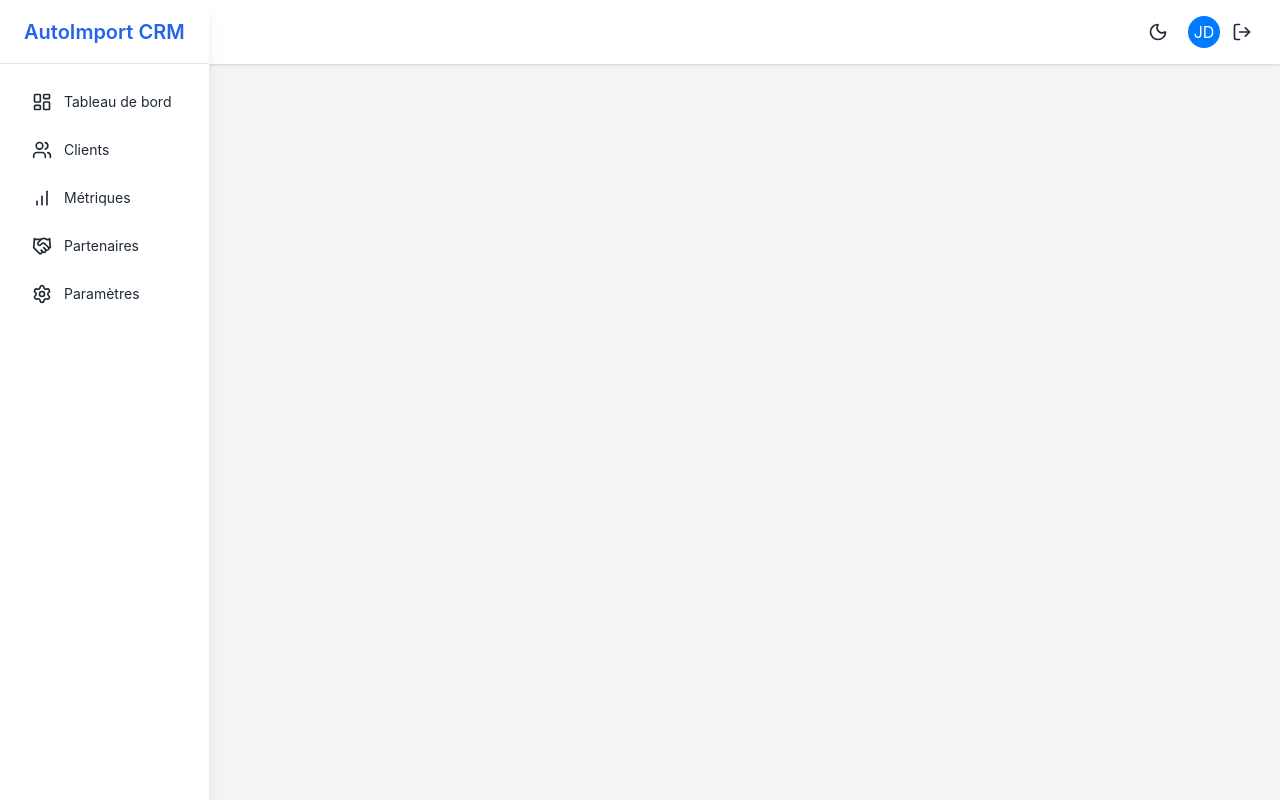
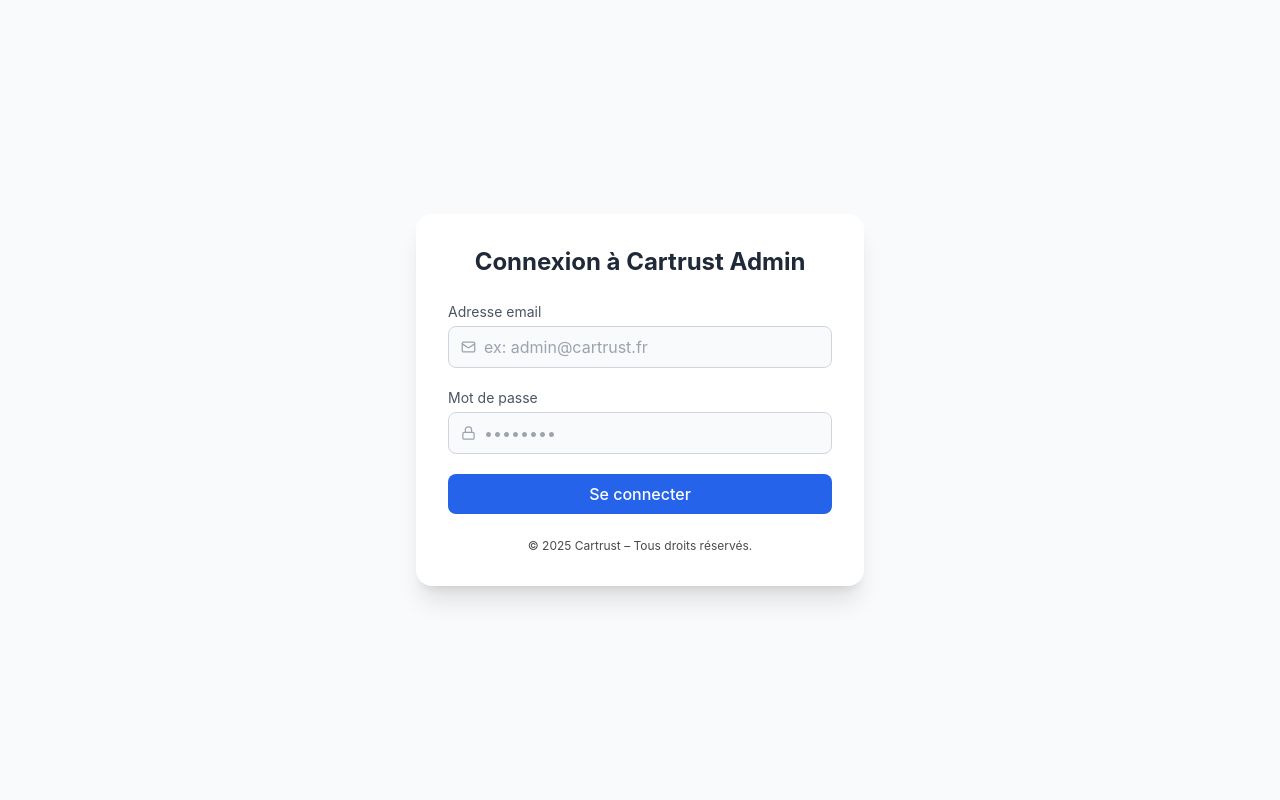
Before and after one commit to BryanParisot/CRM_TRUST_FRONT, a React app: page /login in a window 1280 px wide. Built offline with nearby package versions, Linux system fonts and the light colour scheme; the HTML template or start-up script is replaced by a standard one.

Commit message:
feat(login): create login page

```diff
--- a/src/App.tsx
+++ b/src/App.tsx
@@ -1,22 +1,29 @@
-import React, { useState } from 'react';
-import { BrowserRouter as Router, Routes, Route } from 'react-router-dom';
-import { DndContext, DragEndEvent } from '@dnd-kit/core';
-// Pages
-import Dashboard from './pages/Dashboard';
-import ClientDetail from './pages/ClientDetail';
-import Metrics from './pages/Metrics';
+import { Toaster } from "react-hot-toast";
+import { Route, BrowserRouter as Router, Routes } from 'react-router-dom';
 import Layout from './components/Layout';
 import { ThemeProvider } from './contexts/ThemeContext';
+import ClientDetail from './pages/ClientDetail';
+import Dashboard from './pages/Dashboard';
+import Login from "./pages/login"; // 👈
+import Metrics from './pages/Metrics';
+
 export function App() {
-  return <ThemeProvider>
+  return (
+    <ThemeProvider>
       <Router>
-        <Layout>
-          <Routes>
+        <Routes>
+          <Route path="/login" element={<Login />} />
+
+          {/* Protégé par layout */}
+          <Route element={<Layout />}>
             <Route path="/" element={<Dashboard />} />
             <Route path="/client/:id" element={<ClientDetail />} />
             <Route path="/metrics" element={<Metrics />} />
-          </Routes>
-        </Layout>
+          </Route>
+        </Routes>
+
+        <Toaster position="top-right" reverseOrder={false} />
       </Router>
-    </ThemeProvider>;
+    </ThemeProvider>
+  );
 }
--- a/src/components/Layout.tsx
+++ b/src/components/Layout.tsx
@@ -1,107 +1,204 @@
-import React, { useState } from 'react';
-import { Link, useLocation } from 'react-router-dom';
-import { useTheme } from '../contexts/ThemeContext';
-import { LayoutDashboardIcon, UsersIcon, BarChartIcon, HandshakeIcon, SettingsIcon, MenuIcon, XIcon, SunIcon, MoonIcon, LogOutIcon } from 'lucide-react';
-interface LayoutProps {
-  children: React.ReactNode;
-}
-const Layout: React.FC<LayoutProps> = ({
-  children
-}) => {
+import {
+  BarChartIcon,
+  HandshakeIcon,
+  LayoutDashboardIcon,
+  LogOutIcon,
+  MenuIcon,
+  MoonIcon,
+  SettingsIcon,
+  SunIcon,
+  UsersIcon,
+  XIcon,
+} from "lucide-react";
+import React, { useEffect, useState } from "react";
+import toast from "react-hot-toast";
+import { Link, Outlet, useLocation, useNavigate } from "react-router-dom";
+import { useTheme } from "../contexts/ThemeContext";
+
+const Layout: React.FC = () => {
   const [sidebarOpen, setSidebarOpen] = useState(false);
-  const {
-    theme,
-    toggleTheme
-  } = useTheme();
+  const { theme, toggleTheme } = useTheme();
   const location = useLocation();
-  const toggleSidebar = () => {
-    setSidebarOpen(!sidebarOpen);
+  const navigate = useNavigate();
+
+  // === Vérif connexion ===
+  useEffect(() => {
+    const token = localStorage.getItem("token");
+    if (!token) {
+      navigate("/login");
+    }
+  }, [navigate]);
+
+  // === Données user ===
+  const user = JSON.parse(localStorage.getItem("user") || "{}");
+  const initials =
+    user?.name
+      ?.split(" ")
+      .map((n: string) => n[0])
+      .join("")
+      .toUpperCase() || "US";
+
+  // === Actions ===
+  const toggleSidebar = () => setSidebarOpen(!sidebarOpen);
+  const closeSidebar = () => setSidebarOpen(false);
+  const isActive = (path: string) => location.pathname === path;
+
+  const handleLogout = () => {
+    localStorage.removeItem("token");
+    localStorage.removeItem("user");
+    toast.success("Déconnexion réussie 👋");
+    navigate("/login");
   };
-  const closeSidebar = () => {
-    setSidebarOpen(false);
-  };
-  const isActive = (path: string) => {
-    return location.pathname === path;
-  };
-  return <div className="flex h-screen bg-gray-100 dark:bg-gray-900 text-gray-800 dark:text-gray-200">
-      {/* Mobile sidebar backdrop */}
-      {sidebarOpen && <div className="fixed inset-0 z-20 bg-black bg-opacity-50 lg:hidden" onClick={closeSidebar}></div>}
-      {/* Sidebar */}
-      <aside className={`fixed inset-y-0 left-0 z-30 w-54 transform bg-white dark:bg-gray-800 shadow-lg transition-transform duration-300 lg:translate-x-0 lg:static lg:inset-auto ${sidebarOpen ? 'translate-x-0' : '-translate-x-full'}`}>
+
+  // === Rendu ===
+  return (
+    <div className="flex h-screen bg-gray-100 dark:bg-gray-900 text-gray-800 dark:text-gray-200">
+      {/* Backdrop mobile */}
+      {sidebarOpen && (
+        <div
+          className="fixed inset-0 z-20 bg-black bg-opacity-50 lg:hidden"
+          onClick={closeSidebar}
+        />
+      )}
+
+      {/* === SIDEBAR === */}
+      <aside
+        className={`fixed inset-y-0 left-0 z-30 w-56 transform bg-white dark:bg-gray-800 shadow-lg transition-transform duration-300 lg:translate-x-0 lg:static lg:inset-auto ${sidebarOpen ? "translate-x-0" : "-translate-x-full"
+          }`}
+      >
         <div className="flex items-center justify-between h-16 px-6 border-b dark:border-gray-700">
-          <div className="flex items-center">
-            <span className="text-xl font-semibold text-blue-600 dark:text-blue-400">
-              AutoImport CRM
-            </span>
-          </div>
-          <button className="p-1 rounded-md lg:hidden focus:outline-none focus:ring-2 focus:ring-blue-500" onClick={toggleSidebar}>
+          <span className="text-xl font-semibold text-blue-600 dark:text-blue-400">
+            AutoImport CRM
+          </span>
+          <button
+            className="p-1 rounded-md lg:hidden focus:outline-none focus:ring-2 focus:ring-blue-500"
+            onClick={toggleSidebar}
+          >
             <XIcon className="w-6 h-6" />
           </button>
         </div>
+
         <nav className="px-4 py-4 text-sm">
           <ul className="space-y-1">
             <li>
-              <Link to="/" className={`flex items-center px-4 py-3 rounded-md transition-colors ${isActive('/') ? 'bg-blue-100 dark:bg-blue-900 text-blue-700 dark:text-blue-300' : 'hover:bg-gray-100 dark:hover:bg-gray-700'}`} onClick={closeSidebar}>
+              <Link
+                to="/"
+                className={`flex items-center px-4 py-3 rounded-md transition-colors ${isActive("/")
+                    ? "bg-blue-100 dark:bg-blue-900 text-blue-700 dark:text-blue-300"
+                    : "hover:bg-gray-100 dark:hover:bg-gray-700"
+                  }`}
+                onClick={closeSidebar}
+              >
                 <LayoutDashboardIcon className="w-5 h-5 mr-3" />
-                <span>Tableau de bord</span>
+                Tableau de bord
               </Link>
             </li>
             <li>
-              <Link to="/clients" className={`flex items-center px-4 py-3 rounded-md transition-colors ${isActive('/clients') ? 'bg-blue-100 dark:bg-blue-900 text-blue-700 dark:text-blue-300' : 'hover:bg-gray-100 dark:hover:bg-gray-700'}`} onClick={closeSidebar}>
+              <Link
+                to="/clients"
+                className={`flex items-center px-4 py-3 rounded-md transition-colors ${isActive("/clients")
+                    ? "bg-blue-100 dark:bg-blue-900 text-blue-700 dark:text-blue-300"
+                    : "hover:bg-gray-100 dark:hover:bg-gray-700"
+                  }`}
+                onClick={closeSidebar}
+              >
                 <UsersIcon className="w-5 h-5 mr-3" />
-                <span>Clients</span>
+                Clients
               </Link>
             </li>
             <li>
-              <Link to="/metrics" className={`flex items-center px-4 py-3 rounded-md transition-colors ${isActive('/metrics') ? 'bg-blue-100 dark:bg-blue-900 text-blue-700 dark:text-blue-300' : 'hover:bg-gray-100 dark:hover:bg-gray-700'}`} onClick={closeSidebar}>
+              <Link
+                to="/metrics"
+                className={`flex items-center px-4 py-3 rounded-md transition-colors ${isActive("/metrics")
+                    ? "bg-blue-100 dark:bg-blue-900 text-blue-700 dark:text-blue-300"
+                    : "hover:bg-gray-100 dark:hover:bg-gray-700"
+                  }`}
+                onClick={closeSidebar}
+              >
                 <BarChartIcon className="w-5 h-5 mr-3" />
-                <span>Métriques</span>
+                Métriques
               </Link>
             </li>
             <li>
-              <Link to="/partners" className={`flex items-center px-4 py-3 rounded-md transition-colors ${isActive('/partners') ? 'bg-blue-100 dark:bg-blue-900 text-blue-700 dark:text-blue-300' : 'hover:bg-gray-100 dark:hover:bg-gray-700'}`} onClick={closeSidebar}>
+              <Link
+                to="/partners"
+                className={`flex items-center px-4 py-3 rounded-md transition-colors ${isActive("/partners")
+                    ? "bg-blue-100 dark:bg-blue-900 text-blue-700 dark:text-blue-300"
+                    : "hover:bg-gray-100 dark:hover:bg-gray-700"
+                  }`}
+                onClick={closeSidebar}
+              >
                 <HandshakeIcon className="w-5 h-5 mr-3" />
-                <span>Partenaires</span>
+                Partenaires
               </Link>
             </li>
             <li>
-              <Link to="/settings" className={`flex items-center px-4 py-3 rounded-md transition-colors ${isActive('/settings') ? 'bg-blue-100 dark:bg-blue-900 text-blue-700 dark:text-blue-300' : 'hover:bg-gray-100 dark:hover:bg-gray-700'}`} onClick={closeSidebar}>
+              <Link
+                to="/settings"
+                className={`flex items-center px-4 py-3 rounded-md transition-colors ${isActive("/settings")
+                    ? "bg-blue-100 dark:bg-blue-900 text-blue-700 dark:text-blue-300"
+                    : "hover:bg-gray-100 dark:hover:bg-gray-700"
+                  }`}
+                onClick={closeSidebar}
+              >
                 <SettingsIcon className="w-5 h-5 mr-3" />
-                <span>Paramètres</span>
+                Paramètres
               </Link>
             </li>
           </ul>
         </nav>
       </aside>
-      {/* Main content */}
+
+      {/* === MAIN === */}
       <div className="flex flex-col flex-1 overflow-hidden">
         {/* Header */}
         <header className="flex items-center justify-between h-16 px-6 bg-white dark:bg-gray-800 shadow z-10">
           <div className="flex items-center">
-            <button className="p-1 mr-4 rounded-md lg:hidden focus:outline-none focus:ring-2 focus:ring-blue-500" onClick={toggleSidebar}>
+            <button
+              className="p-1 mr-4 rounded-md lg:hidden focus:outline-none focus:ring-2 focus:ring-blue-500"
+              onClick={toggleSidebar}
+            >
               <MenuIcon className="w-6 h-6" />
             </button>
             <h1 className="text-xl font-semibold lg:hidden">AutoImport CRM</h1>
           </div>
+
           <div className="flex items-center space-x-4">
-            <button className="p-1 rounded-full hover:bg-gray-200 dark:hover:bg-gray-700 focus:outline-none focus:ring-2 focus:ring-blue-500" onClick={toggleTheme} aria-label="Changer de thème">
-              {theme === 'light' ? <MoonIcon className="w-5 h-5" /> : <SunIcon className="w-5 h-5" />}
+            {/* Toggle dark mode */}
+            <button
+              className="p-1 rounded-full hover:bg-gray-200 dark:hover:bg-gray-700 focus:outline-none focus:ring-2 focus:ring-blue-500"
+              onClick={toggleTheme}
+              aria-label="Changer de thème"
+            >
+              {theme === "light" ? (
+                <MoonIcon className="w-5 h-5" />
+              ) : (
+                <SunIcon className="w-5 h-5" />
+              )}
             </button>
-            <div className="flex items-center">
-              <div className="w-8 h-8 rounded-full bg-blue-500 flex items-center justify-center text-white">
-                JD
+
+            {/* User avatar + logout */}
+            <div className="flex items-center space-x-2">
+              <div className="w-8 h-8 rounded-full bg-blue-500 flex items-center justify-center text-white font-semibold">
+                {initials}
               </div>
-              <button className="ml-2 p-1 rounded-full hover:bg-gray-200 dark:hover:bg-gray-700 focus:outline-none focus:ring-2 focus:ring-blue-500">
+              <button
+                onClick={handleLogout}
+                className="p-1 rounded-full hover:bg-gray-200 dark:hover:bg-gray-700 focus:outline-none focus:ring-2 focus:ring-blue-500"
+              >
                 <LogOutIcon className="w-5 h-5" />
               </button>
             </div>
           </div>
         </header>
-        {/* Main content area */}
+
+        {/* Contenu principal */}
         <main className="flex-1 overflow-y-auto p-6 bg-gray-100 dark:bg-gray-900">
-          {children}
+          <Outlet /> {/* ✅ Affiche ici le contenu des routes enfants */}
         </main>
       </div>
-    </div>;
+    </div>
+  );
 };
+
 export default Layout;
--- /dev/null
+++ b/src/pages/Login.tsx
@@ -0,0 +1,105 @@
+// src/pages/Login.tsx
+import React, { useState } from "react";
+import { useNavigate } from "react-router-dom";
+import { LockIcon, MailIcon } from "lucide-react";
+import toast from "react-hot-toast";
+
+const Login: React.FC = () => {
+    const navigate = useNavigate();
+    const [email, setEmail] = useState("");
+    const [password, setPassword] = useState("");
+    const [loading, setLoading] = useState(false);
+
+    const handleLogin = async (e: React.FormEvent) => {
+        e.preventDefault();
+        setLoading(true);
+
+        try {
+            const res = await fetch("http://localhost:3000/api/auth/login", {
+                method: "POST",
+                headers: { "Content-Type": "application/json" },
+                body: JSON.stringify({ email, password }),
+            });
+
+            const data = await res.json();
+
+            if (!res.ok) {
+                throw new Error(data.message || "Erreur de connexion");
+            }
+
+            // ✅ Stocke le token et user info
+            localStorage.setItem("token", data.token);
+            localStorage.setItem("user", JSON.stringify(data.user));
+
+            toast.success(`Bienvenue ${data.user.name} 👋`);
+            navigate("/"); // redirection vers le dashboard
+        } catch (error: any) {
+            toast.error(error.message);
+        } finally {
+            setLoading(false);
+        }
+    };
+
+    return (
+        <div className="flex min-h-screen items-center justify-center bg-gray-50 dark:bg-gray-900">
+            <div className="bg-white dark:bg-gray-800 shadow-xl rounded-2xl p-8 w-full max-w-md">
+                <h2 className="text-2xl font-bold text-center text-gray-800 dark:text-gray-200 mb-6">
+                    Connexion à Cartrust Admin
+                </h2>
+
+                <form onSubmit={handleLogin} className="space-y-5">
+                    <div>
+                        <label className="block text-sm text-gray-600 dark:text-gray-300 mb-1">
+                            Adresse email
+                        </label>
+                        <div className="flex items-center border border-gray-300 dark:border-gray-600 rounded-lg px-3 py-2 bg-gray-50 dark:bg-gray-700">
+                            <MailIcon className="w-4 h-4 text-gray-400 mr-2" />
+                            <input
+                                type="email"
+                                className="w-full bg-transparent outline-none text-gray-700 dark:text-gray-200"
+                                placeholder="ex: admin@cartrust.fr"
+                                value={email}
+                                onChange={(e) => setEmail(e.target.value)}
+                                required
+                            />
+                        </div>
+                    </div>
+
+                    <div>
+                        <label className="block text-sm text-gray-600 dark:text-gray-300 mb-1">
+                            Mot de passe
+                        </label>
+                        <div className="flex items-center border border-gray-300 dark:border-gray-600 rounded-lg px-3 py-2 bg-gray-50 dark:bg-gray-700">
+                            <LockIcon className="w-4 h-4 text-gray-400 mr-2" />
+                            <input
+                                type="password"
+                                className="w-full bg-transparent outline-none text-gray-700 dark:text-gray-200"
+                                placeholder="••••••••"
+                                value={password}
+                                onChange={(e) => setPassword(e.target.value)}
+                                required
+                            />
+                        </div>
+                    </div>
+
+                    <button
+                        type="submit"
+                        disabled={loading}
+                        className={`w-full py-2 rounded-lg font-medium text-white transition ${loading
+                                ? "bg-blue-400 cursor-not-allowed"
+                                : "bg-blue-600 hover:bg-blue-700"
+                            }`}
+                    >
+                        {loading ? "Connexion..." : "Se connecter"}
+                    </button>
+                </form>
+
+                <p className="text-center text-xs text-gray-500 dark:text-gray-400 mt-6">
+                    © 2025 Cartrust – Tous droits réservés.
+                </p>
+            </div>
+        </div>
+    );
+};
+
+export default Login;
```
Also changed, not shown: package.json (+12 -9 lines), 1 other file (tests, documents, lock files or other folders).
